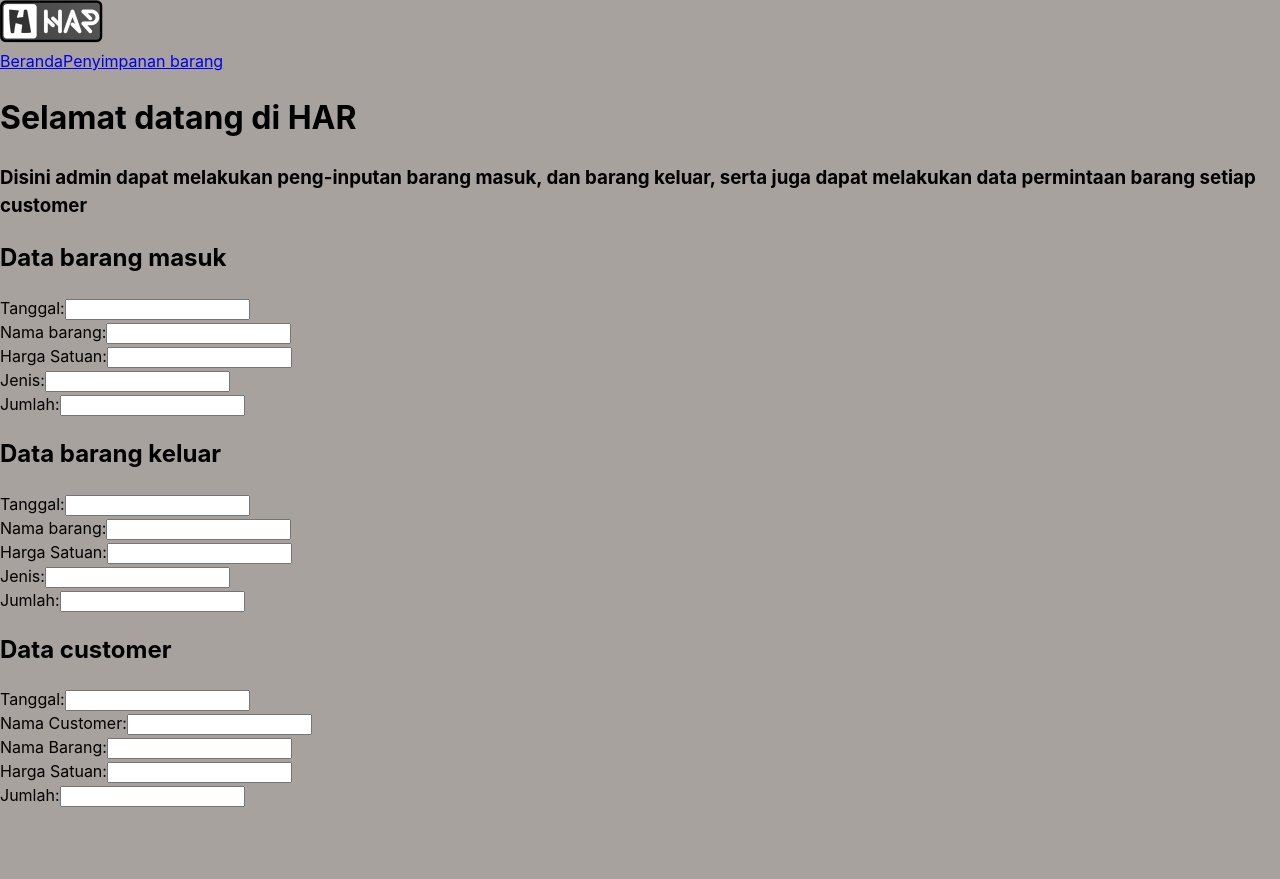
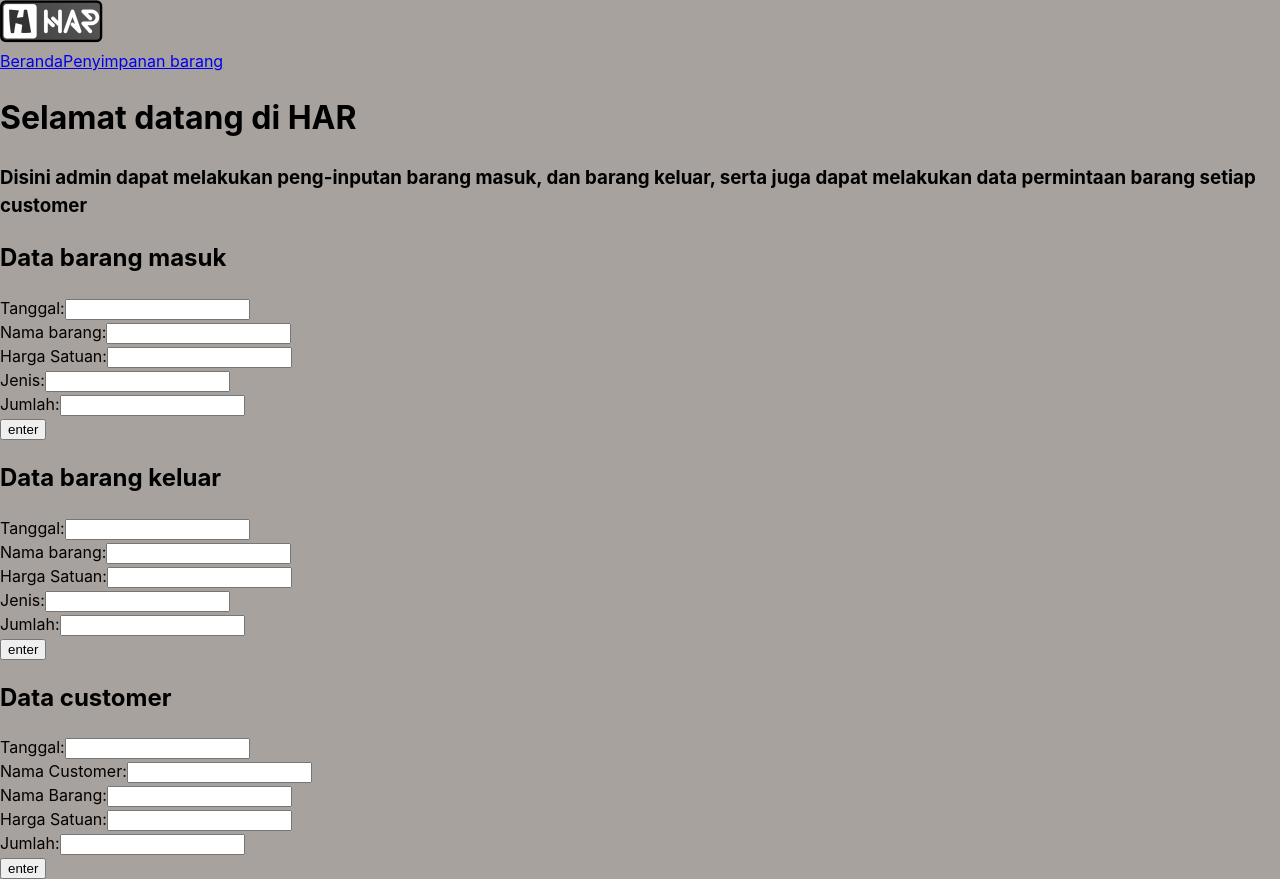
Before and after one commit to irsyadalaudin/items-storage, a React (Vite) app in the folder admin/: page / in a window 1280 px wide. Before the commit the page ends 807 px from the top, so only its background shows below. Built offline with nearby package versions, Linux system fonts and the light colour scheme.

Commit message:
added button enter

```diff
--- a/admin/src/components/Storage.jsx
+++ b/admin/src/components/Storage.jsx
@@ -23,6 +23,9 @@ const Storage = () => {
                     <label htmlFor='Jumlah'>Jumlah:</label>
                     <input type='text' />
                 </div>
+                <div>
+                    <button>enter</button>
+                </div>
             </form>
             <form>
                 <h2>Data barang keluar</h2>
@@ -45,6 +48,9 @@ const Storage = () => {
                 <div>
                     <label htmlFor='Jumlah'>Jumlah:</label>
                     <input type='text' />
+                </div>
+                <div>
+                    <button>enter</button>
                 </div>
             </form>
             <form>
@@ -69,6 +75,9 @@ const Storage = () => {
                     <label htmlFor='Jumlah'>Jumlah:</label>
                     <input type='text' />
                 </div>
+                <div>
+                    <button>enter</button>
+                </div>
             </form>
         </>
     )
```
